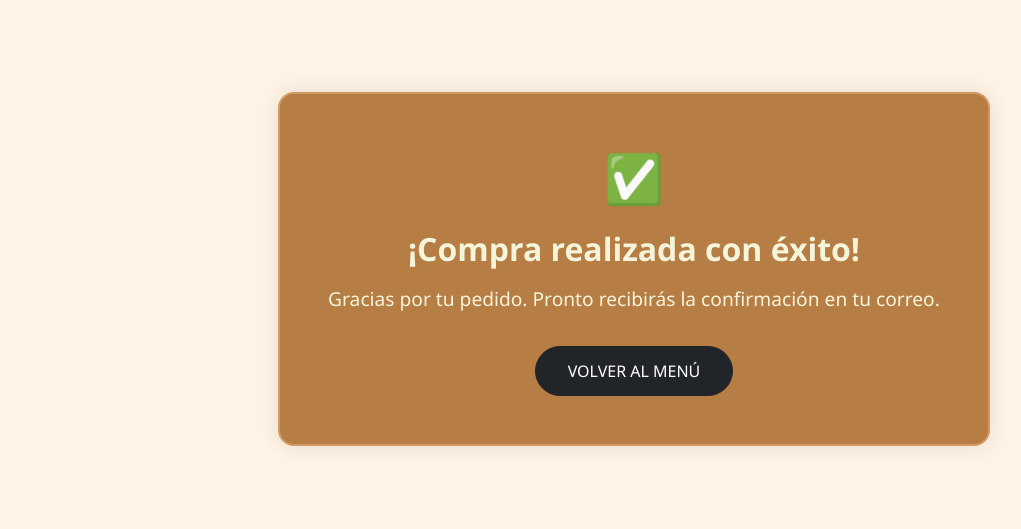
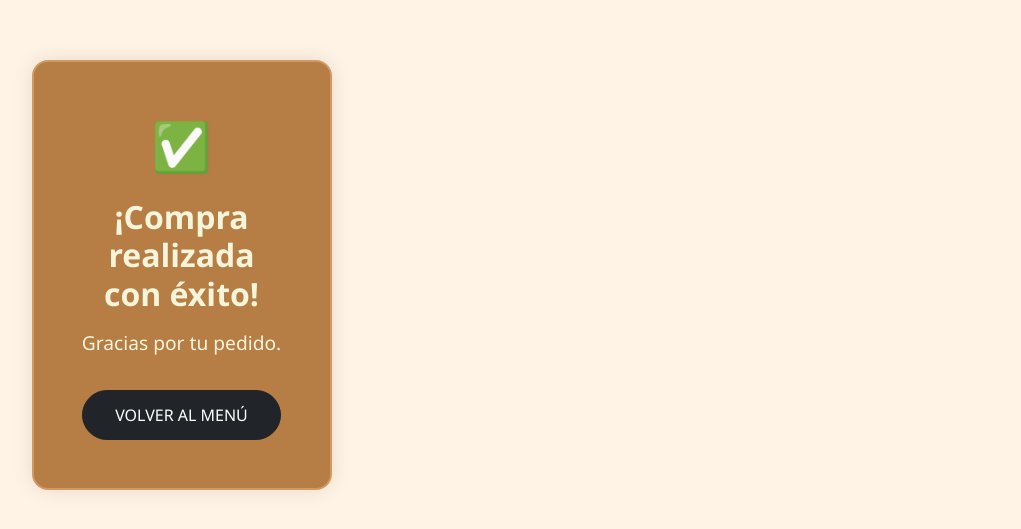
Before and after one commit to juandavid754/BootStrap, a plain HTML site: page pages/comprarealizada.html in a window 1280 px wide. Shown: the part 131-660 px from the top of the page, without its empty margins (6-1027 px from the left). Drawn offline with nearby package versions, Linux system fonts and the light colour scheme.

Commit message:
Página "comprarealizada" para móvil

```diff
--- a/css/comprarealizada.css
+++ b/css/comprarealizada.css
@@ -1,8 +1,12 @@
+html{
+    height: 100%;
+}
 body {
     background-color: rgb(255, 243, 229);
     font-family: 'Segoe UI', Roboto, sans-serif;
     margin: 0;
-    height: 100vh;
+    width: 375px;
+    height: 812px;
     display: flex;
     justify-content: center;
     align-items: center;
@@ -12,6 +16,7 @@ body {
     background-color: rgb(182, 125, 68);
     border: 2px solid rgb(211, 153, 99);
     color: beige;
+    width: 300px;
     padding: 3rem;
     border-radius: 1rem;
     box-shadow: 0 0 20px rgba(0, 0, 0, 0.1);
--- a/pages/comprarealizada.html
+++ b/pages/comprarealizada.html
@@ -13,7 +13,7 @@
   <div class="confirmacion">
     <div class="check-icon">✅</div>
     <h1>¡Compra realizada con éxito!</h1>
-    <p>Gracias por tu pedido. Pronto recibirás la confirmación en tu correo.</p>
+    <p>Gracias por tu pedido.</p>
     <div class="btns">
       <button class="btn btn-dark" onclick="window.location.href='index.html'">VOLVER AL MENÚ</button>
     </div>
```
